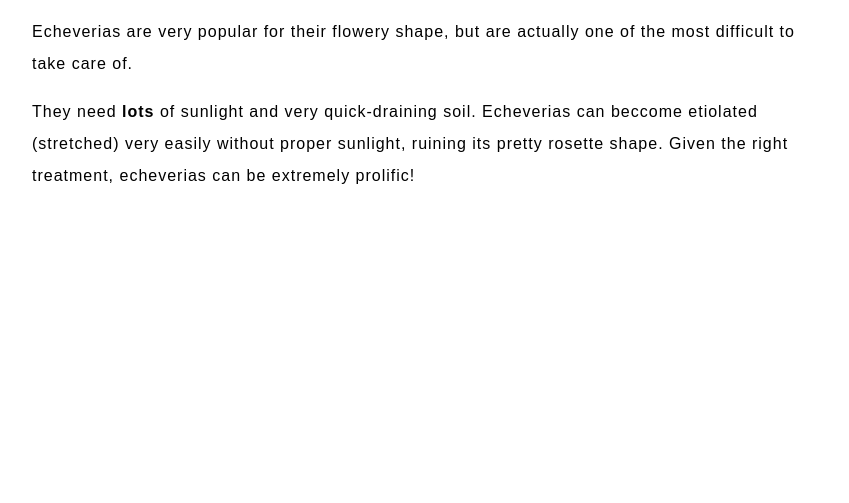
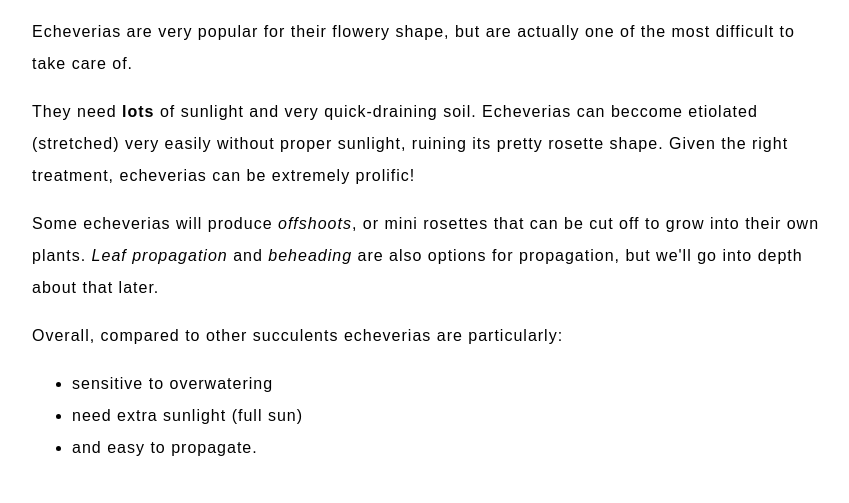
Before and after one commit to aitakubo/makeawebpageproject, a plain HTML site: page echeverias.html in a window 1280 px wide. Shown: the whole page, without its empty margins (208-1057 px from the left). Drawn offline with Linux system fonts and the light colour scheme.

Commit message:
added to content

```diff
--- a/echeverias.html
+++ b/echeverias.html
@@ -10,7 +10,14 @@
     <body>
         <p>Echeverias are very popular for their flowery shape, but are actually one of the most difficult to take care of. </p>
         <p>They need <strong>lots</strong> of sunlight and very quick-draining soil. Echeverias can beccome etiolated (stretched) very easily without proper sunlight, ruining its pretty rosette shape. Given the right treatment, echeverias can be extremely prolific!</p>
+        <p>Some echeverias will produce <em>offshoots</em>, or mini rosettes that can be cut off to grow into their own plants. <em>Leaf propagation</em> and <em>beheading</em> are also options for propagation, but we'll go into depth about that later.</p>
 
 
+        <p>Overall, compared to other succulents echeverias are particularly:</p>
+        <ul>
+            <li>sensitive to overwatering</li>
+            <li>need extra sunlight (full sun)</li>
+            <li>and easy to propagate.</li>
+        </ul>
 
 </html>
```
